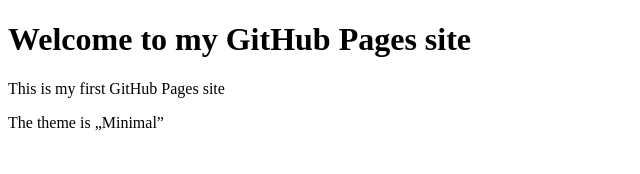
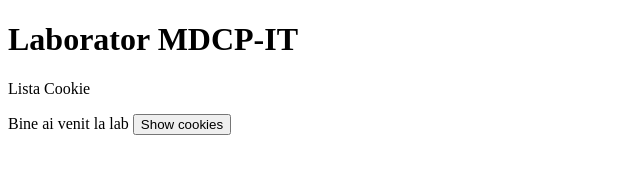
Before and after one commit to GrezerMonika/MDCP-IT, a plain HTML site: page index.html in a window 1280 px wide. Shown: the whole page, without its empty margins (0-640 px from the left). Drawn offline with Linux system fonts and the light colour scheme.

Commit message:
Lista cookie

```diff
--- a/index.html
+++ b/index.html
@@ -1,11 +1,10 @@
 <!DOCTYPE html>
 <html>
-<head>
-	<title>My GitHub Pages Site</title>
-</head>
+<script> document.cookie = "session=test GDPR"; document.cookie = "favorite_task=collect Data"; function alertCookie() { alert(document.cookie); } </script>
 <body>
-	<h1>Welcome to my GitHub Pages site</h1>
-	<p>This is my first GitHub Pages site</p>
-	<p>The theme is „Minimal”</p>
+	<h1>Laborator MDCP-IT</h1>
+	<p>Lista Cookie</p>
+	Bine ai venit la lab <button onclick="alertCookie()">Show cookies</button>
+
 </body>
 </html>
```
